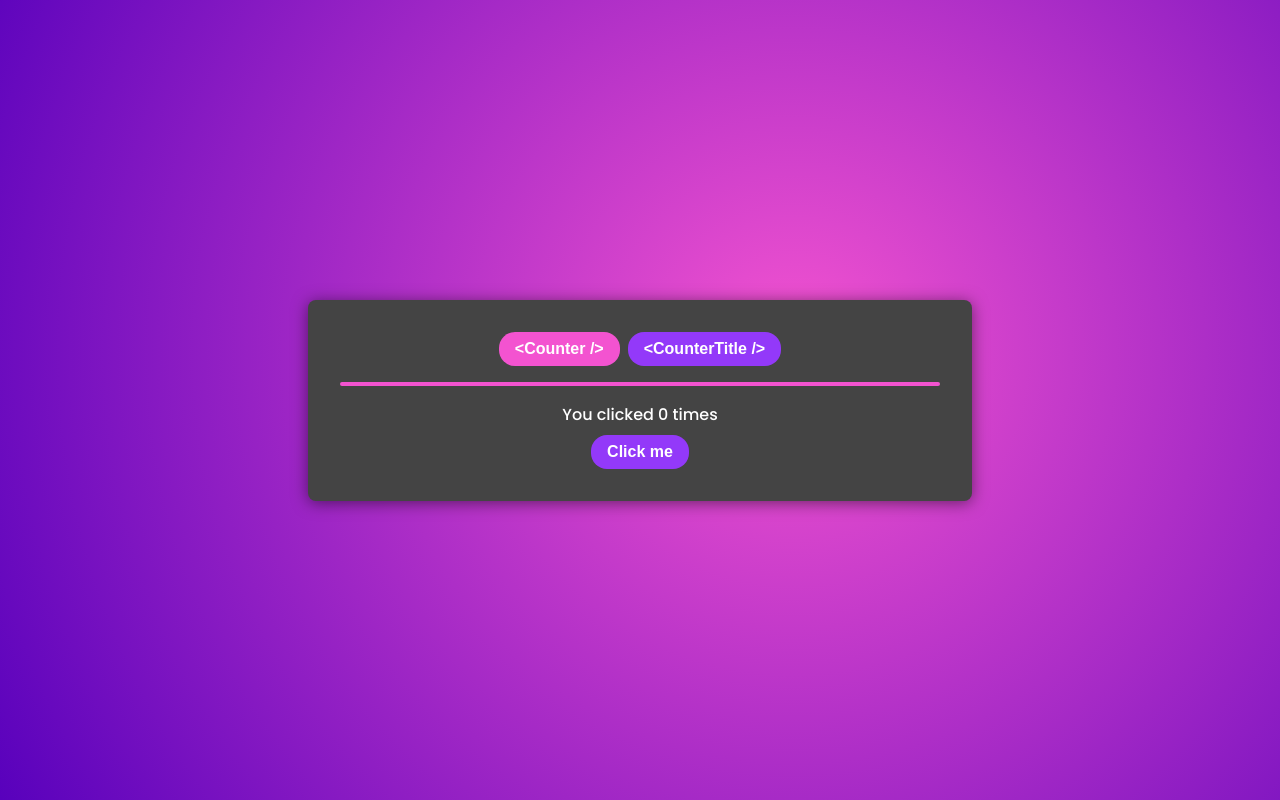
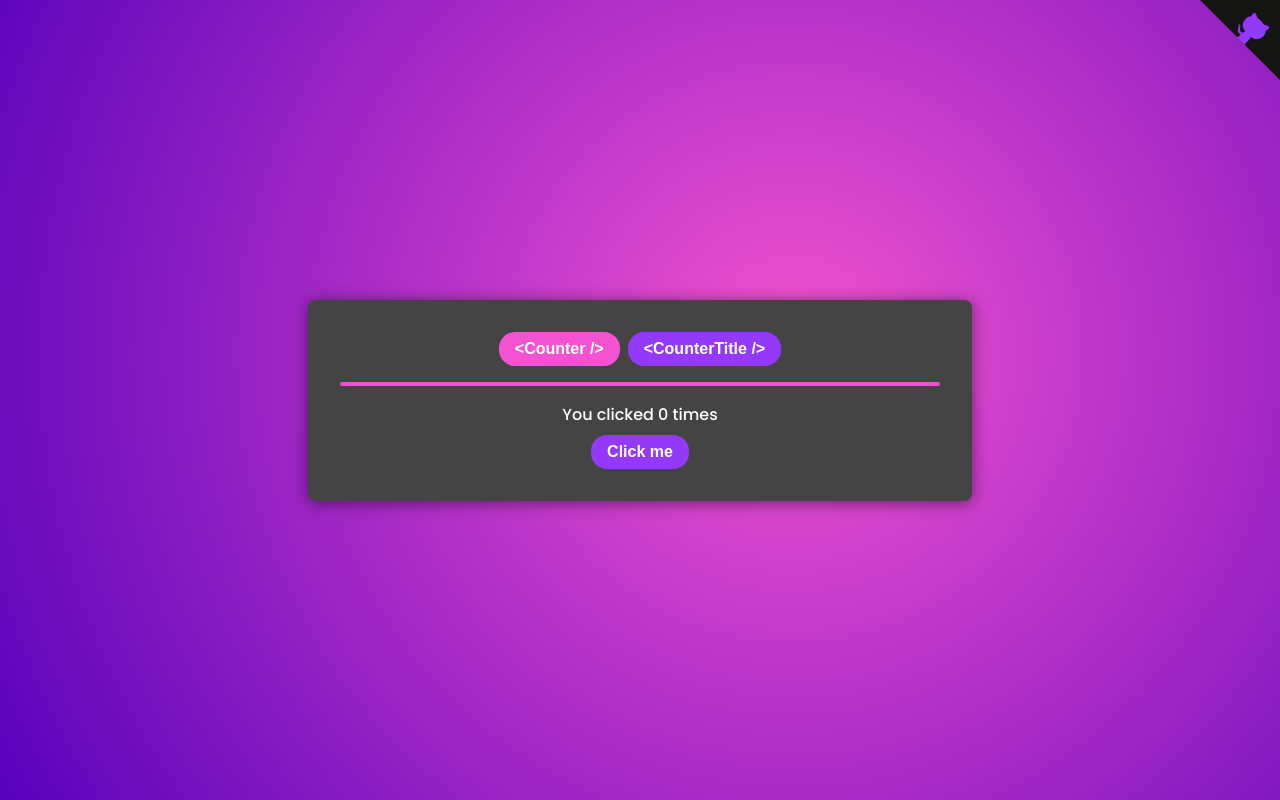
Before and after one commit to skovy/react-hooks-typescript-example, a React (Create React App) app: page / in a window 1280 px wide. Built offline with nearby package versions, Linux system fonts and the light colour scheme; the HTML template or start-up script is replaced by a standard one.

Commit message:
Add Now deployments and GitHub logo

```diff
--- a/src/App.tsx
+++ b/src/App.tsx
@@ -31,6 +31,7 @@
   ));
 
   return (
+    <>
       <div className="container">
         <div className="app">
           {exampleButtons}
@@ -38,6 +39,40 @@
           <ExampleComponent />
         </div>
       </div>
+      <a
+        href="https://github.com/skovy/react-hooks-typescript-example"
+        className="github-corner"
+        aria-label="View source on GitHub"
+      >
+        <svg
+          width="80"
+          height="80"
+          viewBox="0 0 250 250"
+          style={{
+            fill: "#151513",
+            color: "#9339f9",
+            position: "absolute",
+            top: 0,
+            border: 0,
+            right: 0
+          }}
+          aria-hidden="true"
+        >
+          <path d="M0,0 L115,115 L130,115 L142,142 L250,250 L250,0 Z" />
+          <path
+            d="M128.3,109.0 C113.8,99.7 119.0,89.6 119.0,89.6 C122.0,82.7 120.5,78.6 120.5,78.6 C119.2,72.0 123.4,76.3 123.4,76.3 C127.3,80.9 125.5,87.3 125.5,87.3 C122.9,97.6 130.6,101.9 134.4,103.2"
+            fill="currentColor"
+            style={{ transformOrigin: "130px 106px" }}
+            className="octo-arm"
+          />
+          <path
+            d="M115.0,115.0 C114.9,115.1 118.7,116.5 119.8,115.4 L133.7,101.6 C136.9,99.2 139.9,98.4 142.2,98.6 C133.8,88.0 127.5,74.4 143.8,58.0 C148.5,53.4 154.0,51.2 159.7,51.0 C160.3,49.4 163.2,43.6 171.4,40.1 C171.4,40.1 176.1,42.5 178.8,56.2 C183.1,58.6 187.2,61.8 190.9,65.4 C194.5,69.0 197.7,73.2 200.1,77.6 C213.8,80.2 216.3,84.9 216.3,84.9 C212.7,93.1 206.9,96.0 205.4,96.6 C205.1,102.4 203.0,107.8 198.3,112.5 C181.9,128.9 168.3,122.5 157.7,114.1 C157.9,116.9 156.7,120.9 152.7,124.9 L141.0,136.5 C139.8,137.7 141.6,141.9 141.8,141.8 Z"
+            fill="currentColor"
+            className="octo-body"
+          />
+        </svg>
+      </a>
+    </>
   );
 };
 
--- a/src/index.css
+++ b/src/index.css
@@ -39,3 +39,32 @@
 button.active {
   background-color: #f353d0;
 }
+
+.github-corner:hover .octo-arm {
+  animation: octocat-wave 560ms ease-in-out;
+}
+
+@keyframes octocat-wave {
+  0%,
+  100% {
+    transform: rotate(0);
+  }
+  20%,
+  60% {
+    transform: rotate(-25deg);
+  }
+  40%,
+  80% {
+    transform: rotate(10deg);
+  }
+}
+
+@media (max-width: 500px) {
+  .github-corner:hover .octo-arm {
+    animation: none;
+  }
+
+  .github-corner .octo-arm {
+    animation: octocat-wave 560ms ease-in-out;
+  }
+}
--- a/tslint.json
+++ b/tslint.json
@@ -8,6 +8,7 @@
     ]
   },
   "rules": {
-    "jsx-no-lambda": false
+    "jsx-no-lambda": false,
+    "object-literal-sort-keys": false
   }
 }
```
Also changed, not shown: now.json (added, +11 -0 lines), 2 other files (tests, documents, lock files or other folders). Lines whose indentation alone changed are shown as unchanged.
